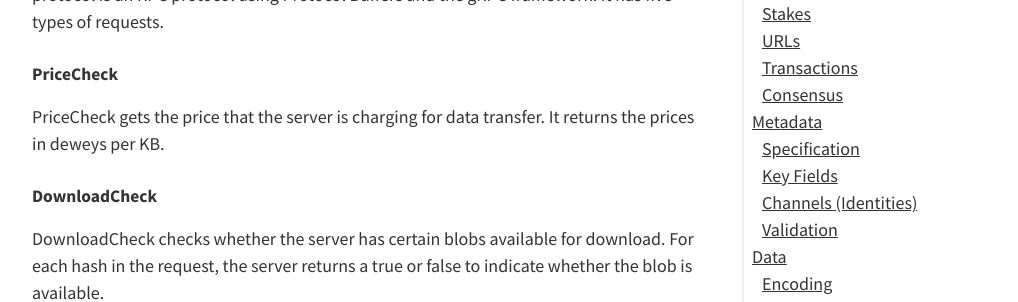
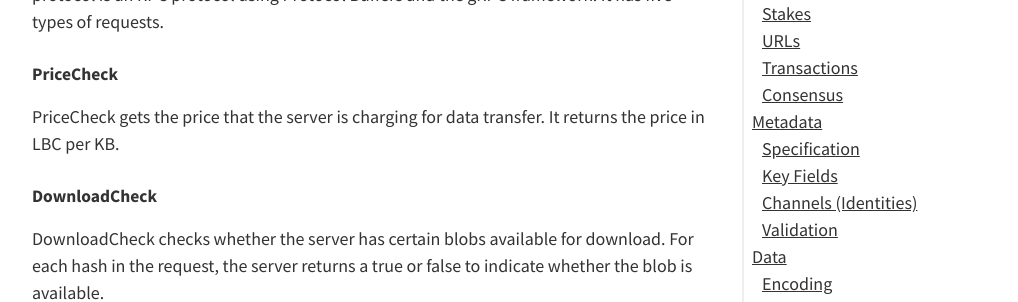
Before and after one commit to lbryio/spec, a Jekyll site: the page built from index.md, in a window 1280 px wide and 900 px high, scrolled down 24276 px. Shown: the part 155-457 px from the top of the window, without its empty margins (118-1136 px from the left). Built offline with Jekyll 4.4.1, drawn with Linux system fonts in a browser that asks for light colours.

Commit message:
drop dewey

```diff
--- a/index.md
+++ b/index.md
@@ -825,7 +825,7 @@ Downloading a blob from a peer is governed by the _Blob Exchange Protocol_. It i
 
 ##### PriceCheck
 
-PriceCheck gets the price that the server is charging for data transfer. It returns the prices in deweys per KB.
+PriceCheck gets the price that the server is charging for data transfer. It returns the price in LBC per KB.
 
 ##### DownloadCheck
 
```
